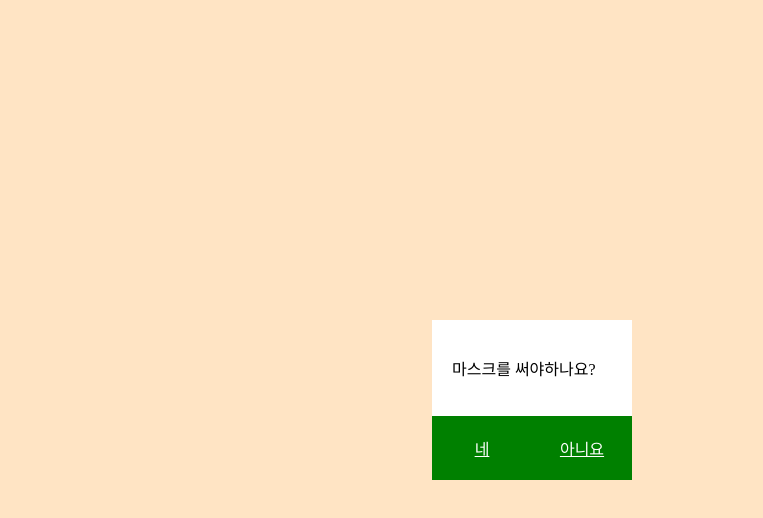
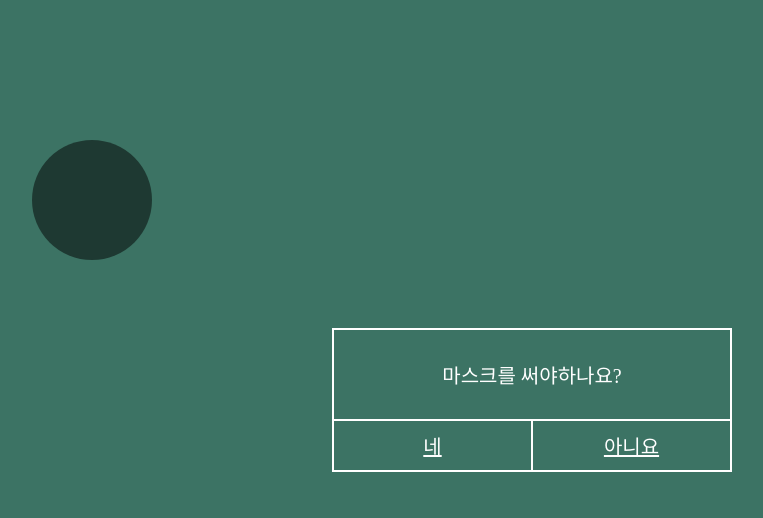
Before and after one commit to FE4902/Eleven-Interactive, a plain HTML site: page Mouse2/index.html in a window 1280 px wide. Shown: the whole page, without its empty margins (108-871 px from the left). Drawn offline with Linux system fonts and the light colour scheme.

Commit message:
디자인 수정

```diff
--- a/Mouse2/index.html
+++ b/Mouse2/index.html
@@ -6,7 +6,7 @@
         <title>Document</title>
         <style>
             body {
-                background-color: bisque;
+                background-color: #3c7364;
                 overflow: hidden;
             }
 
@@ -15,18 +15,21 @@
                 left: 50%;
                 top: 50%;
                 transform: translate(-50%, -50%);
-                width: 200px;
-                background-color: red;
+                width: 400px;
+                font-size: 20px;
+                color: #fff;
             }
 
             .top {
-                padding: 20px;
-                background-color: white;
+                padding: 10px 30px;
+                border: 2px solid #fff;
+                text-align: center;
             }
 
             .bottom {
                 display: flex;
-                background-color: green;
+                border: 2px solid #fff;
+                border-top: 0;
             }
 
             .bottom a {
@@ -34,12 +37,35 @@
                 display: flex;
                 align-items: center;
                 justify-content: center;
-                padding: 20px;
-                color: white;
+                padding: 10px;
+                color: #fff;
+            }
+
+            a + a {
+                border-left: 2px solid #fff;
+            }
+
+            .cursorItem {
+                position: absolute;
+                top: 200px;
+                left: 200px;
+                z-index: 1000;
+            }
+
+            .circle {
+                position: fixed;
+                width: 120px;
+                height: 120px;
+                background-color: rgba(0, 0, 0, 0.5);
+                border-radius: 50%;
+                margin: -60px -60px;
             }
         </style>
     </head>
     <body>
+        <div class="cursorItem">
+            <span class="circle"></span>
+        </div>
         <div class="gateBox">
             <div class="top">
                 <p>마스크를 써야하나요?</p>
```
